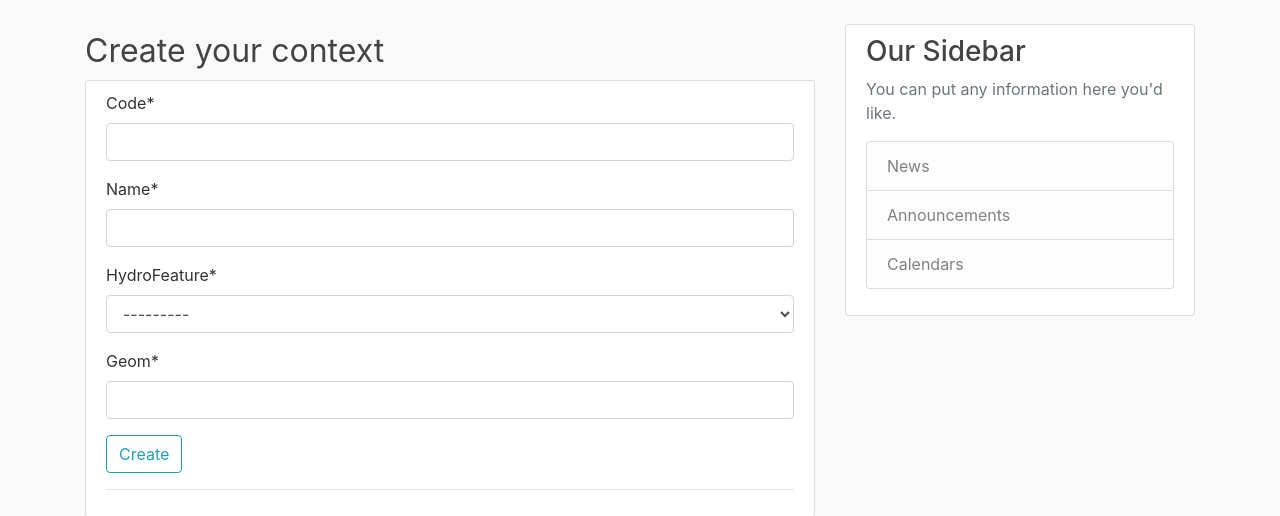
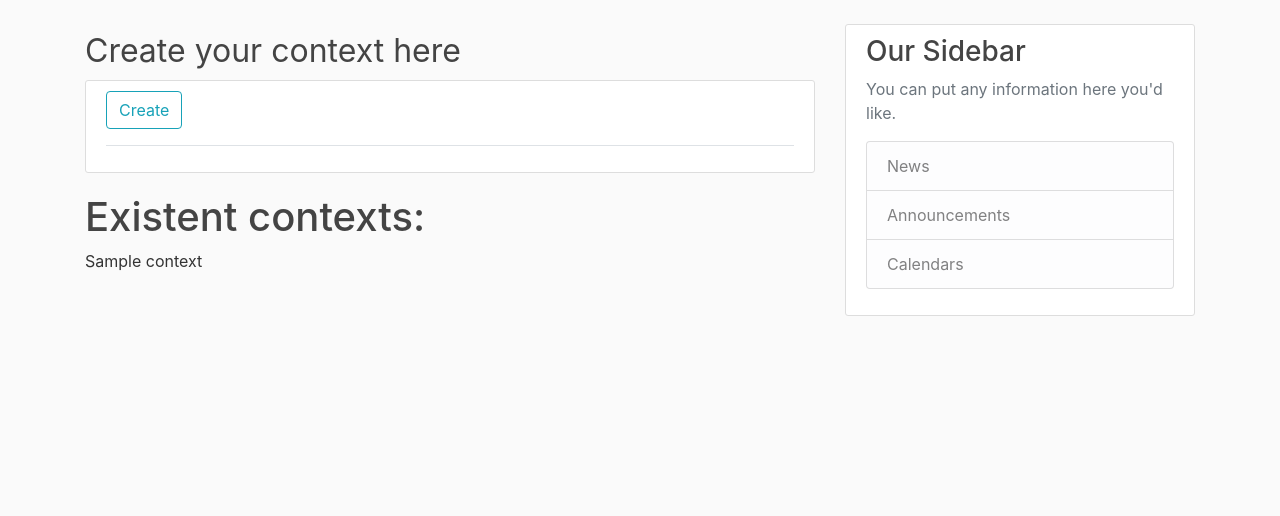
Before and after one commit to RiverCure/Rivercure-Portal, a Django app: page /context/ in a window 1280 px wide. Shown: the part 56-572 px from the top of the page. Run offline with Django 3.2, Linux system fonts and the light colour scheme; tables that the repository leaves empty hold one stand-in row (values such as "Sample post"); some libraries are stand-ins or nearby versions.

Commit message:
list contexts

```diff
--- a/context/templates/context/context.html
+++ b/context/templates/context/context.html
@@ -32,7 +32,7 @@
 
 {% block content %}
 
-    <h1><small>Create your context </small></h1>
+    <h1><small>Create your context here</small></h1>
     <div class="content-section">
         <form method='POST'>
             {% csrf_token %}
@@ -44,4 +44,12 @@
         <div class="border-top pt-3">
         </div>
     </div>
+    <h1>Existent contexts:</h1>
+    {% for context in contexts %}
+      <div>
+        <a>{{ context.Name }}</a>
+      </div>
+    {% endfor %}
+
+
 {% endblock %}
--- a/context/views.py
+++ b/context/views.py
@@ -5,8 +5,13 @@ from django.contrib.gis.geos import Polygon
 from .models import e_Context
 
 def show_context(request):
+    context = {
+        'contexts': e_Context.objects.all()
+    }
+
     if request.method == 'POST':
         form = ContextForm(request.POST)
+        context.update({"form":form})
         if form.is_valid():
             form.save()
             # new_context = e_Context()
@@ -16,9 +21,9 @@ def show_context(request):
             # new_context.geom = Polygon(form.cleaned_data.get('form-polygon'))
             # new_context.save()
             messages.success(request,f'Context created with success!')
-            return render(request, 'context/context.html', {'form': form})
+            return render(request, 'context/context.html', context)
 
 
     else:
         form = ContextForm()
-    return render(request, 'context/context.html', {'form': form})
+    return render(request, 'context/context.html', context)
```
